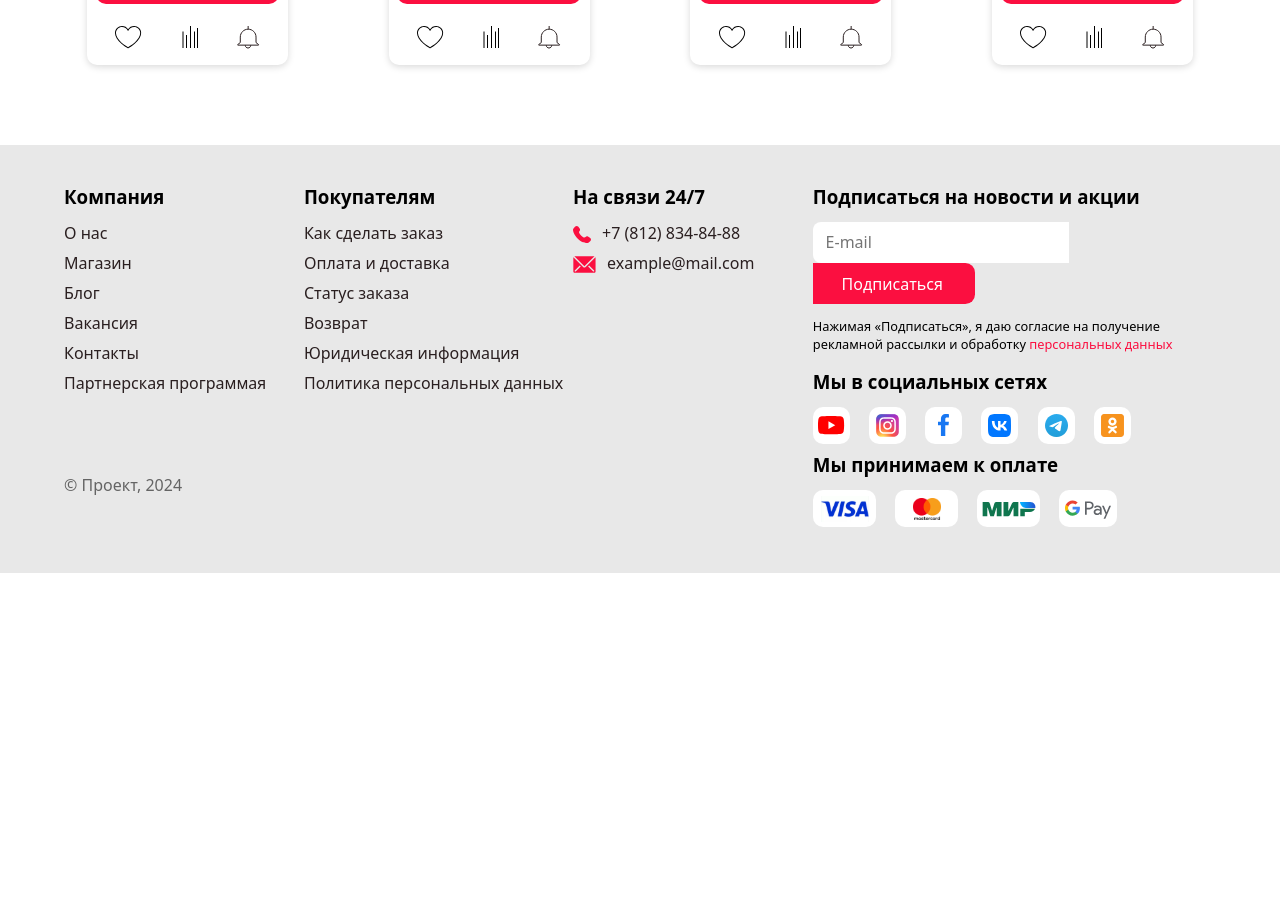
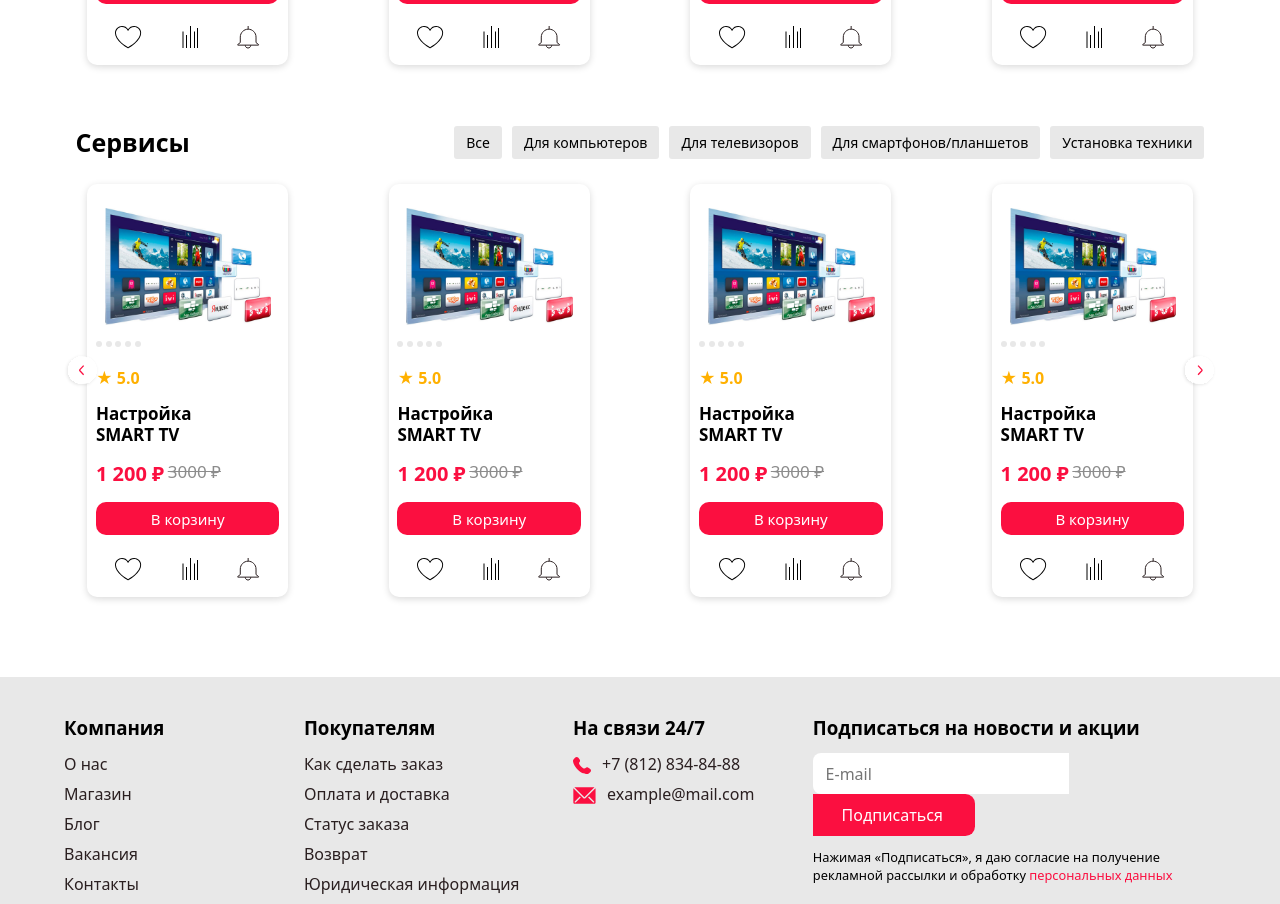
Before and after one commit to Dachesaw/shop, a React (Vite) app: page / in a window 1280 px wide. Shown: the part 2060-2964 px from the top of the page. Before the commit the page ends 2633 px from the top, so only its background shows below. Built offline with nearby package versions, Linux system fonts and the light colour scheme.

Commit message:
add ServicesBlock

```diff
--- /dev/null
+++ b/src/componenjs/Card3/Card3.js
@@ -0,0 +1,75 @@
+"use strict";
+
+Object.defineProperty(exports, "__esModule", {
+  value: true
+});
+exports.default = void 0;
+require("./Card3.css");
+var _service = _interopRequireDefault(require("../../assets/service.png"));
+var _like = _interopRequireDefault(require("../../assets/like.svg"));
+var _raiting = _interopRequireDefault(require("../../assets/raiting.svg"));
+var _notice = _interopRequireDefault(require("../../assets/notice.svg"));
+function _interopRequireDefault(obj) { return obj && obj.__esModule ? obj : { default: obj }; }
+var Card3 = function Card3() {
+  return /*#__PURE__*/React.createElement("div", {
+    className: "card-wrap"
+  }, /*#__PURE__*/React.createElement("div", {
+    className: "sale"
+  }), /*#__PURE__*/React.createElement("div", {
+    className: "container-img"
+  }, /*#__PURE__*/React.createElement("img", {
+    src: _service.default,
+    alt: ""
+  }), /*#__PURE__*/React.createElement("ul", {
+    className: "progres-wrap"
+  }, /*#__PURE__*/React.createElement("li", null, /*#__PURE__*/React.createElement("button", {
+    className: "progres-btn"
+  })), /*#__PURE__*/React.createElement("li", null, /*#__PURE__*/React.createElement("button", {
+    className: "progres-btn"
+  })), /*#__PURE__*/React.createElement("li", null, /*#__PURE__*/React.createElement("button", {
+    className: "progres-btn"
+  })), /*#__PURE__*/React.createElement("li", null, /*#__PURE__*/React.createElement("button", {
+    className: "progres-btn"
+  })), /*#__PURE__*/React.createElement("li", null, /*#__PURE__*/React.createElement("button", {
+    className: "progres-btn"
+  })))), /*#__PURE__*/React.createElement("div", {
+    className: "container-rating"
+  }, /*#__PURE__*/React.createElement("span", {
+    className: "rating"
+  }, "\u2605 5.0")), /*#__PURE__*/React.createElement("div", {
+    className: "device_name-container"
+  }, /*#__PURE__*/React.createElement("h3", {
+    className: "device_name"
+  }, "\u041D\u0430\u0441\u0442\u0440\u043E\u0439\u043A\u0430 SMART TV")), /*#__PURE__*/React.createElement("div", {
+    className: "price-container"
+  }, /*#__PURE__*/React.createElement("span", {
+    className: "price-main"
+  }, "1 200 \u20BD"), /*#__PURE__*/React.createElement("del", {
+    className: "price-sale"
+  }, "3000 \u20BD")), /*#__PURE__*/React.createElement("div", {
+    className: "button-bug-container"
+  }, /*#__PURE__*/React.createElement("button", {
+    className: "bug"
+  }, "\u0412 \u043A\u043E\u0440\u0437\u0438\u043D\u0443")), /*#__PURE__*/React.createElement("div", {
+    className: "button-container"
+  }, /*#__PURE__*/React.createElement("button", {
+    className: "btn-var"
+  }, /*#__PURE__*/React.createElement("img", {
+    id: "like",
+    src: _like.default,
+    alt: ""
+  })), /*#__PURE__*/React.createElement("button", {
+    className: "btn-var"
+  }, /*#__PURE__*/React.createElement("img", {
+    id: "rating",
+    src: _raiting.default,
+    alt: ""
+  })), /*#__PURE__*/React.createElement("button", {
+    className: "btn-var"
+  }, /*#__PURE__*/React.createElement("img", {
+    id: "notice",
+    src: _notice.default,
+    alt: ""
+  }))));
+};
+var _default = exports.default = Card3;
--- a/src/componenjs/MainPage/MainPage.js
+++ b/src/componenjs/MainPage/MainPage.js
@@ -10,8 +10,9 @@ var _Ads = _interopRequireDefault(require("../Ads/Ads"));
 var _PopularCategory = _interopRequireDefault(require("../PopularCategory/PopularCategory"));
 var _BestSellers = _interopRequireDefault(require("../BestSellers/BestSellers"));
 var _SeasonalProducts = _interopRequireDefault(require("../SeasonalProducts/SeasonalProducts"));
+var _ServicesBlock = _interopRequireDefault(require("../ServicesBlock/ServicesBlock"));
 function _interopRequireDefault(obj) { return obj && obj.__esModule ? obj : { default: obj }; }
 var MainPage = function MainPage() {
-  return /*#__PURE__*/React.createElement("main", null, /*#__PURE__*/React.createElement(_CategoryMain.default, null), /*#__PURE__*/React.createElement(_Ads.default, null), /*#__PURE__*/React.createElement(_PopularCategory.default, null), /*#__PURE__*/React.createElement(_BestSellers.default, null), /*#__PURE__*/React.createElement(_SeasonalProducts.default, null));
+  return /*#__PURE__*/React.createElement("main", null, /*#__PURE__*/React.createElement(_CategoryMain.default, null), /*#__PURE__*/React.createElement(_Ads.default, null), /*#__PURE__*/React.createElement(_PopularCategory.default, null), /*#__PURE__*/React.createElement(_BestSellers.default, null), /*#__PURE__*/React.createElement(_SeasonalProducts.default, null), /*#__PURE__*/React.createElement(_ServicesBlock.default, null));
 };
 var _default = exports.default = MainPage;
--- /dev/null
+++ b/src/componenjs/ServicesBlock/ServicesBlock.js
@@ -0,0 +1,31 @@
+"use strict";
+
+Object.defineProperty(exports, "__esModule", {
+  value: true
+});
+exports.default = void 0;
+require("./ServicesBlock.css");
+var _Card = _interopRequireDefault(require("../Card3/Card3"));
+var _leftAdsButton = _interopRequireDefault(require("../../assets/left-ads-button.svg"));
+var _rightAdsButton = _interopRequireDefault(require("../../assets/right-ads-button.svg"));
+function _interopRequireDefault(obj) { return obj && obj.__esModule ? obj : { default: obj }; }
+var ServicesBlock = function ServicesBlock() {
+  return /*#__PURE__*/React.createElement("div", {
+    className: "best-sellers-wrap"
+  }, /*#__PURE__*/React.createElement("div", {
+    className: "best-sellers-header"
+  }, /*#__PURE__*/React.createElement("h2", null, "\u0421\u0435\u0440\u0432\u0438\u0441\u044B"), /*#__PURE__*/React.createElement("ul", null, /*#__PURE__*/React.createElement("li", null, /*#__PURE__*/React.createElement("button", null, "\u0412\u0441\u0435")), /*#__PURE__*/React.createElement("li", null, /*#__PURE__*/React.createElement("button", null, "\u0414\u043B\u044F \u043A\u043E\u043C\u043F\u044C\u044E\u0442\u0435\u0440\u043E\u0432")), /*#__PURE__*/React.createElement("li", null, /*#__PURE__*/React.createElement("button", null, "\u0414\u043B\u044F \u0442\u0435\u043B\u0435\u0432\u0438\u0437\u043E\u0440\u043E\u0432")), /*#__PURE__*/React.createElement("li", null, /*#__PURE__*/React.createElement("button", null, "\u0414\u043B\u044F \u0441\u043C\u0430\u0440\u0442\u0444\u043E\u043D\u043E\u0432/\u043F\u043B\u0430\u043D\u0448\u0435\u0442\u043E\u0432")), /*#__PURE__*/React.createElement("li", null, /*#__PURE__*/React.createElement("button", null, "\u0423\u0441\u0442\u0430\u043D\u043E\u0432\u043A\u0430 \u0442\u0435\u0445\u043D\u0438\u043A\u0438")))), /*#__PURE__*/React.createElement("button", {
+    className: "buttons-ads-left"
+  }, /*#__PURE__*/React.createElement("img", {
+    src: _leftAdsButton.default,
+    alt: ""
+  })), /*#__PURE__*/React.createElement("button", {
+    className: "buttons-ads-right"
+  }, /*#__PURE__*/React.createElement("img", {
+    src: _rightAdsButton.default,
+    alt: ""
+  })), /*#__PURE__*/React.createElement("div", {
+    className: "card-block"
+  }, /*#__PURE__*/React.createElement(_Card.default, null), /*#__PURE__*/React.createElement(_Card.default, null), /*#__PURE__*/React.createElement(_Card.default, null), /*#__PURE__*/React.createElement(_Card.default, null)));
+};
+var _default = exports.default = ServicesBlock;
--- /dev/null
+++ b/src/components/Card3/Card3.tsx
@@ -0,0 +1,46 @@
+import './Card3.css'
+import service from '../../assets/service.png'
+import like from '../../assets/like.svg'
+import rating from '../../assets/raiting.svg'
+import notice from '../../assets/notice.svg'
+
+const Card3 = () => {
+    return (
+        <div className="card-wrap">
+            <div className="sale">
+                {/* <span className='sale-element'>-39%</span> */}
+                {/* <span className='sale-element'>Финальная цена</span> */}
+            </div>
+            <div className="container-img">
+                <img src={service} alt="" />
+                <ul className='progres-wrap'>
+                   <li><button className='progres-btn'></button></li>
+                   <li><button className='progres-btn'></button></li>
+                   <li><button className='progres-btn'></button></li>
+                   <li><button className='progres-btn'></button></li>
+                   <li><button className='progres-btn'></button></li>
+                </ul>
+            </div>
+            <div className="container-rating">
+                <span className='rating'>★ 5.0</span>
+            </div>
+            <div className="device_name-container">
+                <h3 className='device_name'>Настройка SMART TV</h3>
+            </div>
+            <div className="price-container">
+                <span className='price-main'>1 200 ₽</span>
+                <del className='price-sale'>3000 ₽</del>
+            </div>
+            <div className='button-bug-container'>
+                <button className='bug'>В корзину</button>
+            </div>
+            <div className='button-container'>
+                <button className='btn-var'><img  id='like' src={like} alt="" /></button>
+                <button className='btn-var'><img  id='rating' src={rating} alt="" /></button>
+                <button className='btn-var'><img  id='notice' src={notice} alt="" /></button>
+            </div>
+        </div>
+     );
+}
+
+export default Card3;
--- a/src/components/MainPage/MainPage.tsx
+++ b/src/components/MainPage/MainPage.tsx
@@ -4,6 +4,7 @@ import Ads from '../Ads/Ads'
 import PopularCategory from '../PopularCategory/PopularCategory'
 import BestSellers from '../BestSellers/BestSellers'
 import SeasonalProducts from '../SeasonalProducts/SeasonalProducts'
+import ServicesBlock from '../ServicesBlock/ServicesBlock'
 
 const MainPage = () => {
     return (
@@ -13,6 +14,7 @@ const MainPage = () => {
             <PopularCategory/>
             <BestSellers />
             <SeasonalProducts />
+            <ServicesBlock/>
         </main>
      );
 }
--- /dev/null
+++ b/src/components/ServicesBlock/ServicesBlock.tsx
@@ -0,0 +1,31 @@
+import './ServicesBlock.css'
+import Card3 from '../Card3/Card3'
+import left from '../../assets/left-ads-button.svg'
+import right from '../../assets/right-ads-button.svg'
+
+const ServicesBlock = () => {
+    return (
+        <div className='best-sellers-wrap'>
+            <div className="best-sellers-header">
+                <h2>Сервисы</h2>
+                <ul>
+                    <li><button>Все</button></li>
+                    <li><button>Для компьютеров</button></li>
+                    <li><button>Для телевизоров</button></li>
+                    <li><button>Для смартфонов/планшетов</button></li>
+                    <li><button>Установка техники</button></li>
+                </ul>
+            </div>
+                        <button className='buttons-ads-left' ><img src={left} alt="" /></button>
+                        <button className='buttons-ads-right' ><img src={right} alt="" /></button>
+            <div className='card-block'>
+                <Card3 />
+                <Card3 />
+                <Card3 />
+                <Card3 />
+            </div>
+        </div>
+    );
+}
+
+export default ServicesBlock;
```
Also changed, not shown: src/assets/service.png (added), src/components/Card3/Card3.css (added), src/components/Card3/Card3.scss (added), src/components/ServicesBlock/ServicesBlock.css (added), src/components/ServicesBlock/ServicesBlock.scss (added).
